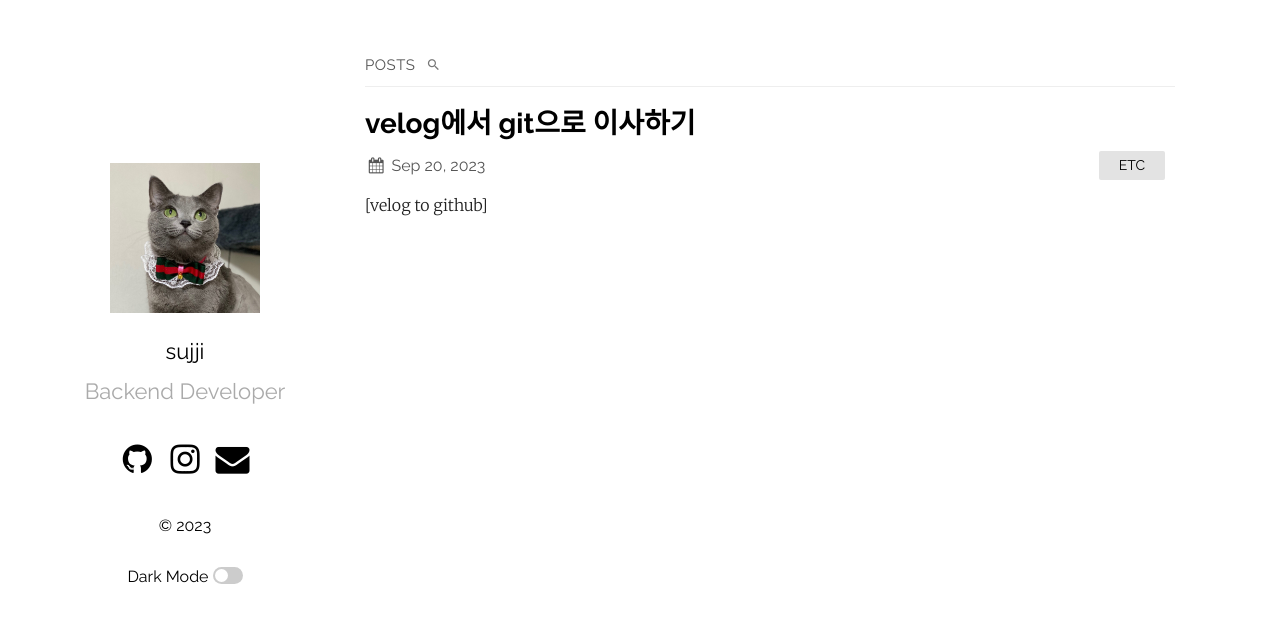
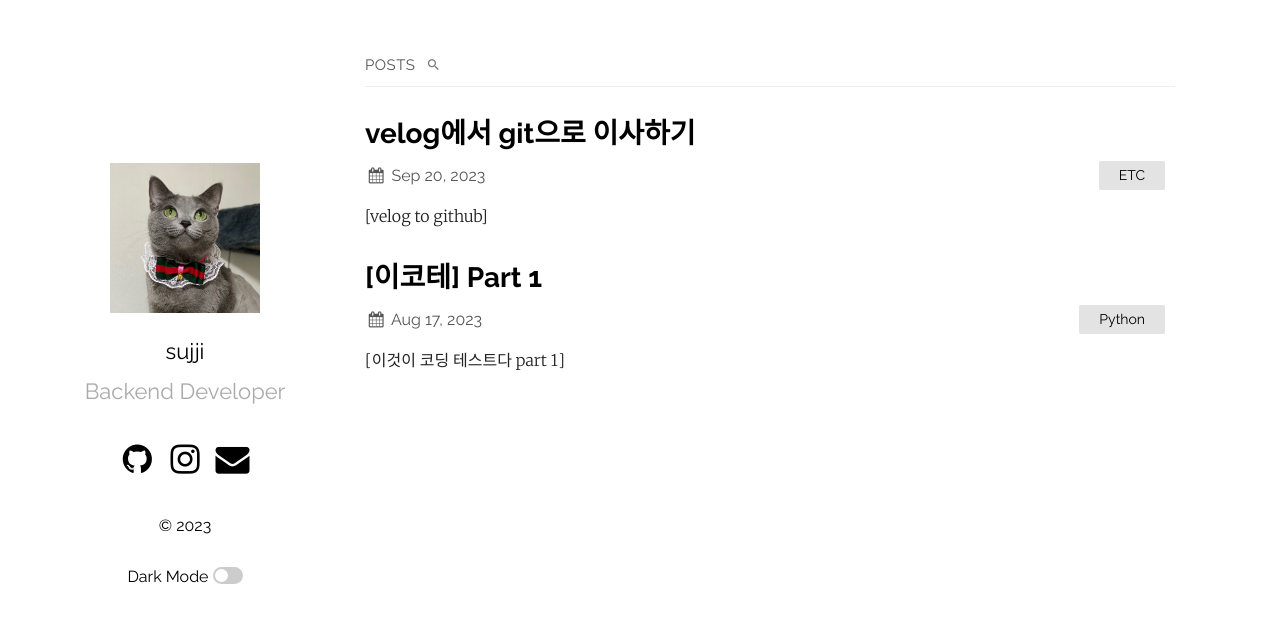
Before and after one commit to psg759/psg759.github.io, a Jekyll site: the page built from index.md, in a window 1280 px wide. Shown: the top 623 px of the page. Built offline with Jekyll 4.4.1, drawn with Linux system fonts in a browser that asks for light colours; some of the changed lines change nothing that is shown.

Commit message:
ADD | [이코테] Part 1

```diff
--- a/_config.yml
+++ b/_config.yml
@@ -51,7 +51,7 @@
 # - about.md
 
 # Build settings
-theme: minima
+theme: plainwhite
 #minima
 #plainwhite
 plugins:
--- a/_layouts/home.html
+++ b/_layouts/home.html
@@ -24,7 +24,7 @@
     </li>
 
     {%- for post in site.posts -%}
-      <li>
+      <li style="margin-bottom: 30px; margin-top: 30px;">
         {%- assign date_format = site.plainwhite.date_format | default: "%b %-d, %Y" -%}
         <a class="post-link" href="{{ post.url | relative_url }}">
           <h2 class="post-title">{{ post.title | escape }}</h2>
--- /dev/null
+++ b/_posts/2019-03-23-welcome-to-jekyll copy 2.markdown
@@ -0,0 +1,86 @@
+---
+layout: post
+title:  "[이코테] Part 1"
+date:   2023-08-17 20:20:00+0530
+categories: Python
+---
+[이것이 코딩 테스트다 part 1]
+
+
+
+이것이 코딩 테스트다 part 1
+---------------
+
+
+**코딩 테스트 개념**
+
+코딩 테스트란 ?
+기업 / 기관에서 직원이나 연수생을 선발하기 위한 목적으로 시행되는 '__일종의 문제풀이 시험__'
+
+**코딩 테스트의 유형**
+
+온라인 코딩 테스트
+정해진 시간에 응시자가 사이트에 접속해 문제를 읽고 해답을 소스코드 형태로 작성하여 제출하면 온라인 저지 서비스가 정답 여부를 알려주고 점수를 부여함.
+(타인과 문제 풀이를 공유하지 않는 선에서 인터넷 검색을 허용하는 경우가 많아서 오프라인 코딩 테스트에 비해 높은 성적을 받을 확률이 높음)
+
+오프라인 코딩 테스트
+응시자가 시험장에 방문해서 치르는 시험이다. 대체로 인터넷 검색이 허용되지 않으며 회사에서 제공하는 컴퓨터 환경에서 바로 시험에 응시한다.
+(대체로 오프라인으로 보는 경우 별도의 면접실로 안내되어 문제풀이에 대해 설명하기도 한다.)
+
+**코딩 테스트 준비를 돕는 다양한 서비스**
+
+코드업 > 난이도가 낮은 문제가 많아 처음 공부하는 사람에게 적합함
+
+백준 온라인 저지 > 국내에서 가장 유명한 알고리즘 문제 풀이 사이트
+
+프로그래머스 > 국내 알고리즘 학습 사이트, 카카오 문제를 제공함
+
+SW Expert Academy > 삼성에서 공식적으로 제공하는 알고리즘 학습 사이트
+
+**코딩 테스트에 유리한 언어는 ?**
+
+파이썬 OR C++ (종류, 쓰임, 환경에서 사용 언어가 다 다르지만 대체적으로 이럼)
+
+**온라인 개발 환경**
+
+리플릿,파이썬 튜터, 온라인 GDB, 파이참 .. 등등 많지만
+나는 vs code로 개발하는게 제일 편함
+
+**복잡도**
+
+시간복잡도 > 알고리즘을 위해 필요한 연산의 횟수
+공간복잡도 > 알고리즘을 위해 필요한 메모리의 양
+
+시간복잡도를 표현할 때는 보통 빅오 표기법을 사용한다.
+(밑으로 갈수록 큰값)
+
+**O(1)	:	상수시간
+O(logN)	:	로그시간
+O(N)	:	선형시간
+O(NlogN)	:	로그선형시간
+O(N^2)	:	이차시간
+O(N^3)	:	삼차시간
+O(2^n)	:	지수시간**
+
+
+흔한 케이스는 아니지만 상수 차수의 값을 무시하면 안되는 경우도 있음.
+3N^3 + 5N^2 + 1000000인 알고리즘의 경우 N의값이 작으면 상수를 무시하면 안됨.
+
+좀 더 능숙해지면 문제를 해석하기 전에 조건을 먼저 보고 사용 가능한 알고리즘을 추릴 수 있다고 한다. 예를들어 데이터 개수 N이 1000만 개를 넘어가며 시간 제한이 1초라면 O(N)을 예상할 수 있고, 또는 데이터의 크기나 탐색 범위가 100억이나 1000억을 넘어가는 경우 O(logN)의 시간 복잡도를 가진 알고리즘을 작성 해야 할 것이다.
+
+대표적인 문제 풀 때의 예시이다. ( 시간 제한이 1초인 문제들 )
++ N의 범위가 500인 경우 : 시간 복잡도가 O(N^3)인 알고리즘을 설계하면 문제를 풀 수 있다.
++ N의 범위가 2000인 경우 : 시간 복잡도가 O(N^2)인 알고리즘을 설계하면 문제를 풀 수 있다.
++ N의 범위가 100000인 경우 : 시간 복잡도가 O(NlogN)인 알고리즘을 설계하면 문제를 풀 수 있다.
++ N의 범위가 10000000인 경우 : 시간 복잡도가 O(N)인 알고리즘을 설계하면 문제를 풀 수 있다.
+
+공간 복잡도를 표기할 때도 시간 복잡도처럼 빅오 표기법을 이용한다.
+일반적으로 메모리 사용량 기준은 MB단위로 제시된다.
+
+**시간과 메모리 측정**
+
+파이썬에서는 프로그램 수행 시간과 메모리 사용량을 측정할 수 있는 코드가 있음.
+
+time 라이브러리를 사용해서 time 함수로 걸린 시간을 출력할 수 있음.
+
+***
```
Also changed, not shown: 1 other file.
